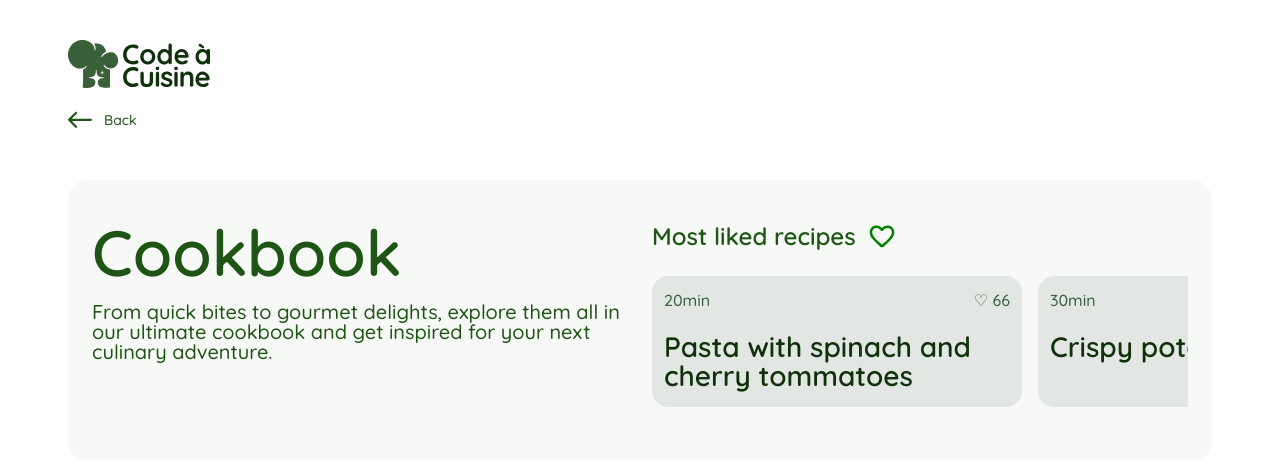
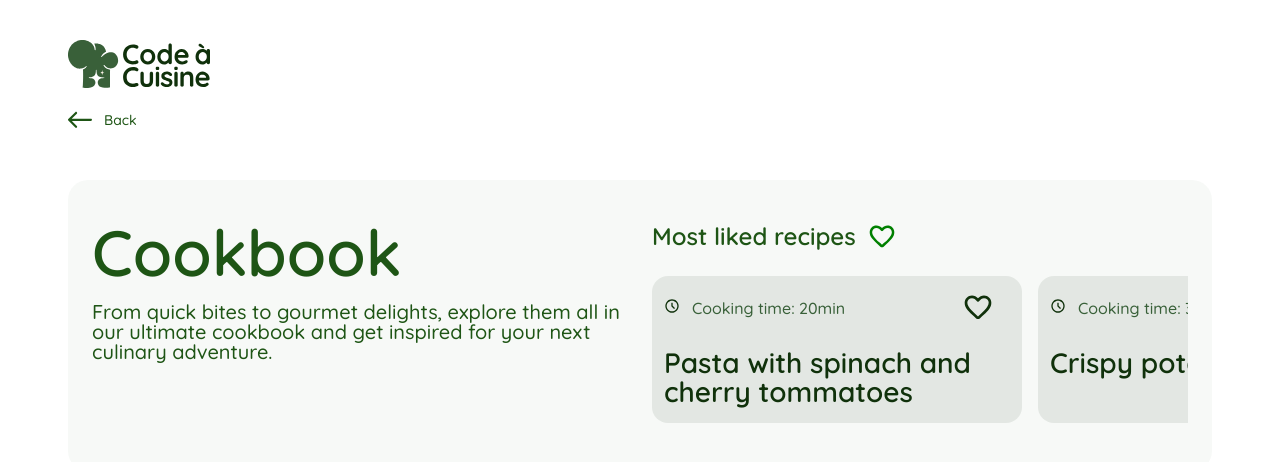
Before and after one commit to FatihYalcin42/code-cuisine, an Angular app: page /cookbook in a window 1280 px wide. Shown: the top 462 px of the page. Built offline with nearby package versions, Linux system fonts and the light colour scheme.

Commit message:
fix: use the favorite badge svg for the cookbook like indicator

```diff
--- a/src/app/pages/cookbook-page/cookbook-page.html
+++ b/src/app/pages/cookbook-page/cookbook-page.html
@@ -40,8 +40,13 @@
             @for (recipe of likedRecipes; track recipe.title) {
               <article class="cookbook-liked-card">
                 <div class="cookbook-liked-card-meta">
-                  <span>{{ recipe.prepTime }}</span>
-                  <span class="cookbook-liked-card-likes">{{ recipe.likes }}</span>
+                  <span class="cookbook-liked-card-time">
+                    <img src="/Icons/schedule.svg" width="24" height="24" alt="" aria-hidden="true" />
+                    <span>Cooking time: {{ recipe.prepTime }}</span>
+                  </span>
+                  <span class="cookbook-liked-card-likes">
+                    <img src="/Icons/favorite.svg" width="64" height="32" alt="" aria-hidden="true" />
+                  </span>
                 </div>
 
                 <h3 class="cookbook-liked-card-title">{{ recipe.title }}</h3>
--- a/src/app/pages/cookbook-page/cookbook-page.scss
+++ b/src/app/pages/cookbook-page/cookbook-page.scss
@@ -130,16 +130,43 @@
   align-items: center;
   justify-content: space-between;
   gap: 12px;
+}
+
+.cookbook-liked-card-time {
+  display: inline-flex;
+  align-items: center;
+  gap: 8px;
   color: #396039;
   font-family: 'Quicksand', sans-serif;
   font-size: 16px;
   font-style: normal;
   font-weight: 500;
-  line-height: 1;
+  line-height: 20px;
+  letter-spacing: 0;
 }
 
-.cookbook-liked-card-likes::before {
-  content: '♡ ';
+.cookbook-liked-card-time img {
+  display: block;
+  width: 20px;
+  height: 20px;
+  flex: 0 0 auto;
+}
+
+.cookbook-liked-card-likes {
+  display: inline-flex;
+  align-items: center;
+  justify-content: center;
+  width: 64px;
+  height: 32px;
+  padding: 6px 12px;
+  border-radius: 30px;
+  box-sizing: border-box;
+}
+
+.cookbook-liked-card-likes img {
+  display: block;
+  width: 64px;
+  height: 32px;
 }
 
 .cookbook-liked-card-title {
```
Also changed, not shown: public/Icons/favorite.svg (added).
